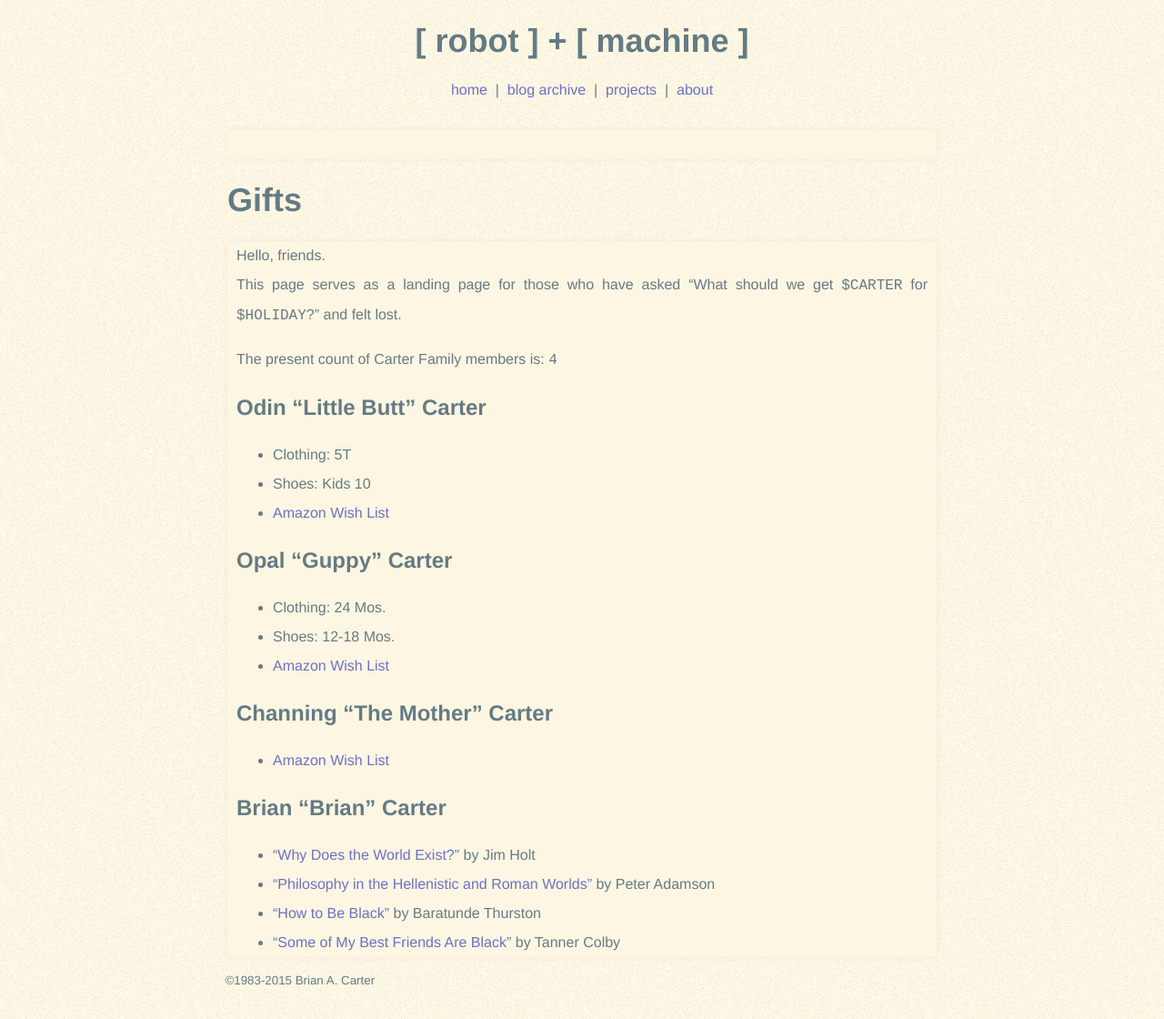
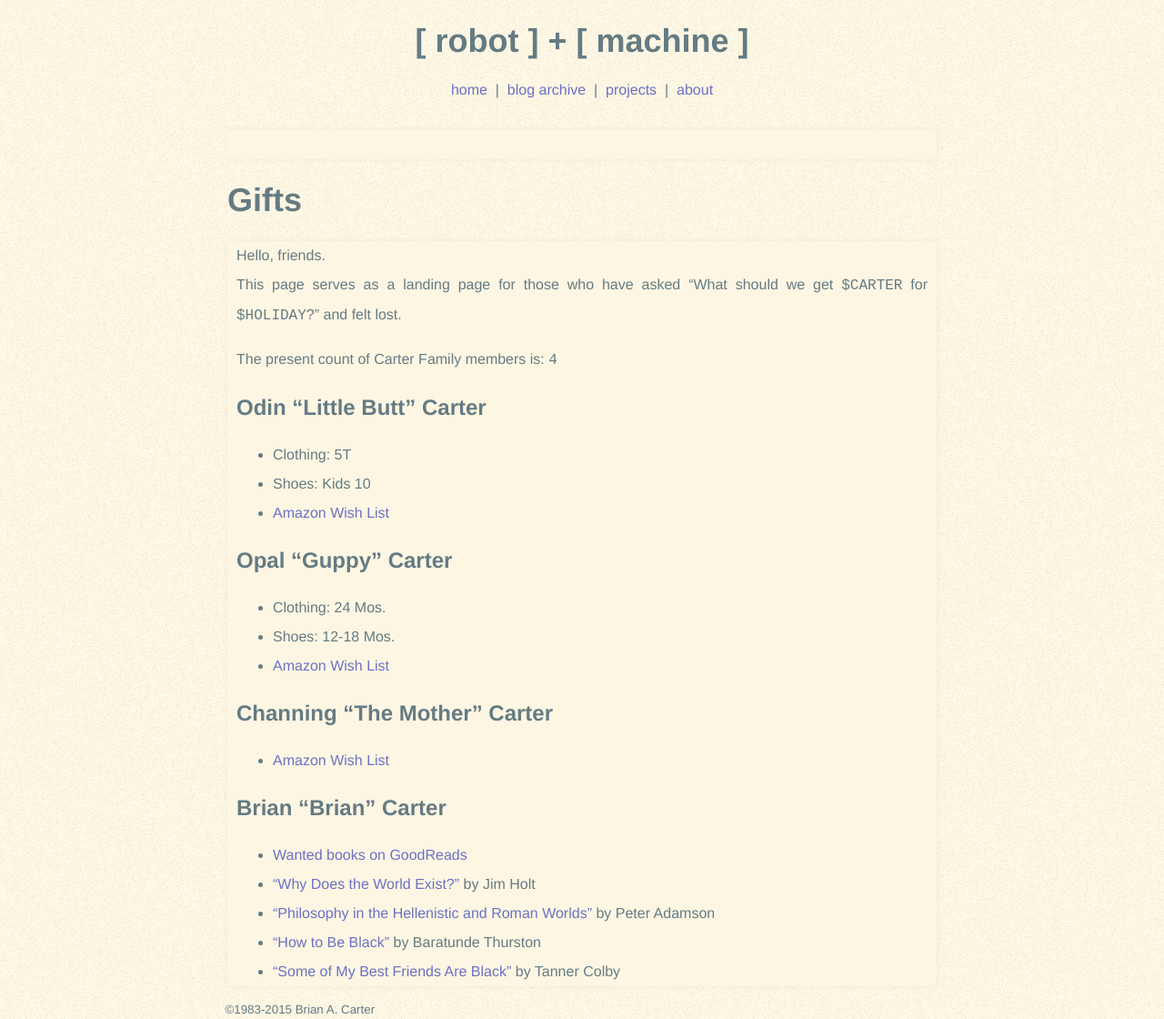
Before and after one commit to robotmachine/Jekyll-Blog, a Jekyll site: the page built from gifts.md, in a window 1280 px wide. Shown: the whole page at 91% size. Built offline with Jekyll 4.4.1, drawn with Linux system fonts in a browser that asks for light colours; some web fonts are replaced; Markdown is read by kramdown in place of the engine named in the settings.

Commit message:
Added Goodreads list

```diff
--- a/gifts.md
+++ b/gifts.md
@@ -21,6 +21,7 @@ The present count of Carter Family members is: `4`
 * [Amazon Wish List](https://www.amazon.com/gp/registry/wishlist/29HJ5MSPMB18B)
 
 ## Brian "Brian" Carter
+* [Wanted books on GoodReads](https://www.goodreads.com/review/list/8456202-brian?shelf=want-to-buy)
 * ["Why Does the World Exist?"](http://www.powells.com/biblio/1-9780871403599-29) by Jim Holt
 * ["Philosophy in the Hellenistic and Roman Worlds"](http://www.powells.com/biblio/62-9780198728023-1) by Peter Adamson
 * ["How to Be Black"](http://www.powells.com/biblio/74-9780062003225-0) by Baratunde Thurston
```
